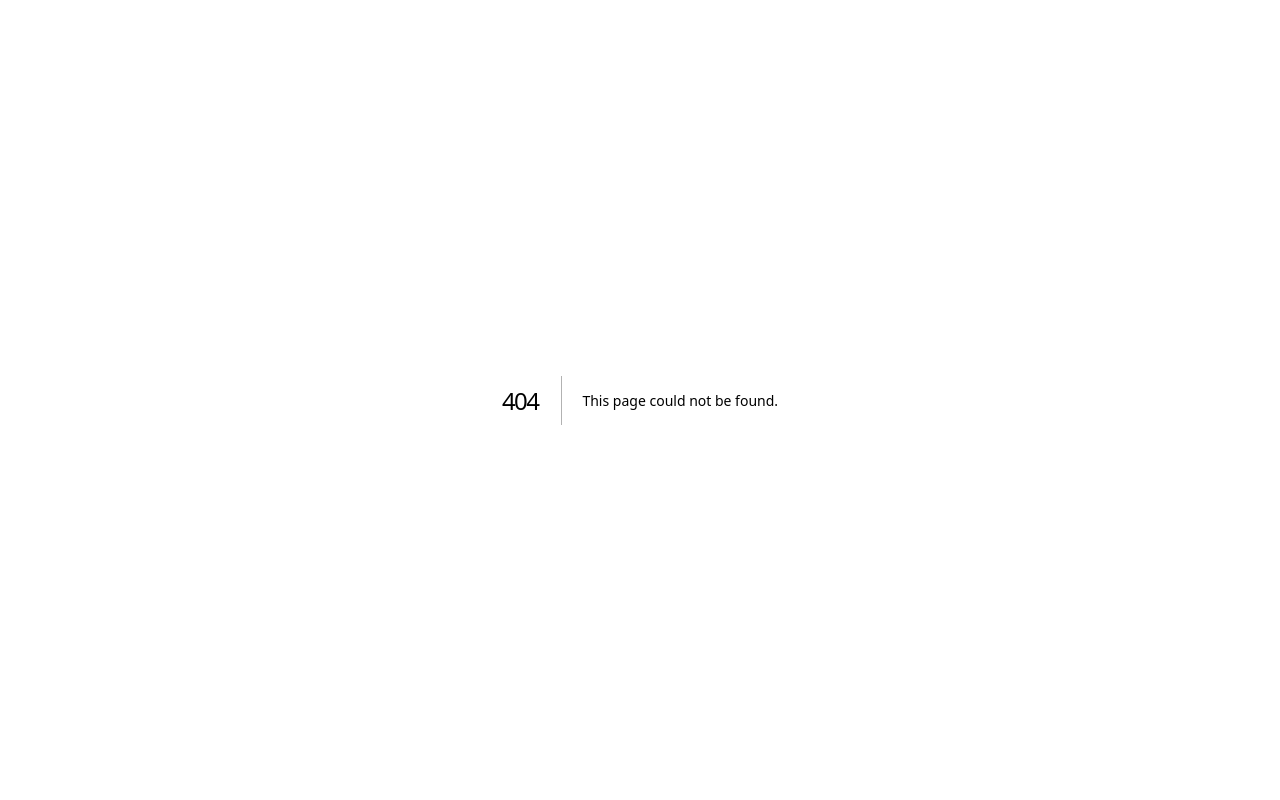
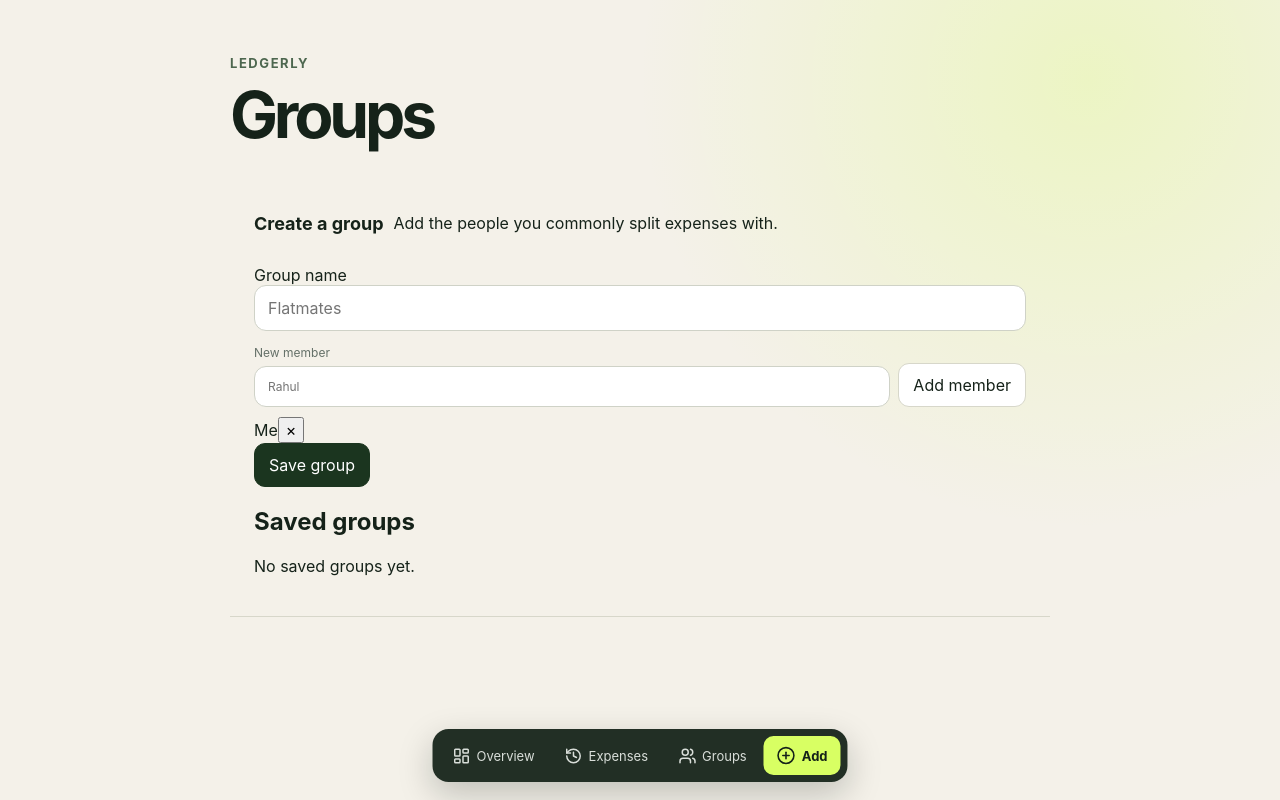
Before and after one commit to Saumil-Agarwal/private-expense-tracker, a Next.js app: page /groups in a window 1280 px wide. Before the commit this address had no page. Built offline with nearby package versions, Linux system fonts and the light colour scheme; no server answers; the database is empty.

Commit message:
feat: add reusable expense groups

```diff
--- a/src/app/api/groups/route.ts
+++ b/src/app/api/groups/route.ts
@@ -18,7 +18,13 @@ export async function GET() {
 export async function POST(request: Request) {
   try {
     const input = CreateGroup.parse(await request.json());
-    const names = [...new Set(input.memberNames.map((name) => name.trim()))];
+    const namesByKey = new Map<string, string>();
+    for (const name of input.memberNames) {
+      const trimmed = name.trim();
+      const key = trimmed.toLocaleLowerCase();
+      if (!namesByKey.has(key)) namesByKey.set(key, trimmed);
+    }
+    const names = [...namesByKey.values()];
     const { userId, supabase } = await getLocalOwnerContext();
     const { data: group, error: groupError } = await supabase.from("groups").insert({ user_id: userId, name: input.name }).select("id,name").single();
     if (groupError || !group) throw groupError ?? new Error("Group was not created");
--- /dev/null
+++ b/src/app/groups/page.tsx
@@ -0,0 +1,6 @@
+import { AppNav } from "@/components/app-nav";
+import { GroupManager } from "@/components/group-manager";
+
+export default function GroupsPage() {
+  return <main className="app-shell"><header className="app-header"><div><p className="eyebrow">Ledgerly</p><h1>Groups</h1></div></header><GroupManager /><AppNav /></main>;
+}
--- a/src/components/app-nav.tsx
+++ b/src/components/app-nav.tsx
@@ -1,6 +1,6 @@
 import Link from "next/link";
-import { CirclePlus, History, LayoutDashboard } from "lucide-react";
+import { CirclePlus, History, LayoutDashboard, Users } from "lucide-react";
 
 export function AppNav() {
-  return <nav className="app-nav"><Link href="/summary"><LayoutDashboard size={18} />Overview</Link><Link href="/expenses"><History size={18} />Expenses</Link><Link className="nav-add" href="/expenses/new"><CirclePlus size={19} />Add</Link></nav>;
+  return <nav className="app-nav"><Link href="/summary"><LayoutDashboard size={18} />Overview</Link><Link href="/expenses"><History size={18} />Expenses</Link><Link href="/groups"><Users size={18} />Groups</Link><Link className="nav-add" href="/expenses/new"><CirclePlus size={19} />Add</Link></nav>;
 }
--- /dev/null
+++ b/src/components/group-manager.tsx
@@ -0,0 +1,52 @@
+"use client";
+
+import { useEffect, useState } from "react";
+import type { ExpenseGroup } from "./group-picker";
+
+export function GroupManager({ compact = false, onCreated }: { compact?: boolean; onCreated?: (group: ExpenseGroup) => void }) {
+  const [groups, setGroups] = useState<ExpenseGroup[]>([]);
+  const [name, setName] = useState("");
+  const [newMember, setNewMember] = useState("");
+  const [members, setMembers] = useState(["Me"]);
+  const [error, setError] = useState("");
+  const [busy, setBusy] = useState(false);
+
+  useEffect(() => {
+    let active = true;
+    void fetch("/api/groups").then(async (response) => {
+      if (active && response.ok) setGroups((await response.json()).groups ?? []);
+    }).catch(() => { /* creation remains available if loading fails */ });
+    return () => { active = false; };
+  }, []);
+
+  function addMember() {
+    const member = newMember.trim();
+    if (!member) return;
+    if (members.some((current) => current.toLocaleLowerCase() === member.toLocaleLowerCase())) return setError("That member is already in the group.");
+    setMembers((current) => [...current, member]); setNewMember(""); setError("");
+  }
+
+  async function create() {
+    if (!name.trim()) return setError("Enter a group name.");
+    if (!members.length) return setError("Add at least one member.");
+    setBusy(true); setError("");
+    try {
+      const response = await fetch("/api/groups", { method: "POST", headers: { "content-type": "application/json" }, body: JSON.stringify({ name: name.trim(), memberNames: members }) });
+      const body = await response.json();
+      if (!response.ok) throw new Error(body.error ?? "Group could not be saved");
+      const group = body.group as ExpenseGroup;
+      setGroups((current) => [...current, group]); setName(""); setNewMember(""); setMembers(["Me"]); onCreated?.(group);
+    } catch (reason) { setError(reason instanceof Error ? reason.message : "Group could not be saved"); }
+    finally { setBusy(false); }
+  }
+
+  return <section className={compact ? "group-create" : "form-section"}>
+    {!compact && <div className="section-heading"><div><h2>Create a group</h2><p>Add the people you commonly split expenses with.</p></div></div>}
+    <label>Group name<input value={name} onChange={(event) => setName(event.target.value)} placeholder="Flatmates" /></label>
+    <div className="participant-row"><label>New member<input value={newMember} onChange={(event) => setNewMember(event.target.value)} placeholder="Rahul" /></label><button type="button" className="button-quiet" onClick={addMember}>Add member</button></div>
+    <div className="people-chips">{members.map((member) => <span key={member}>{member}<button type="button" aria-label={`Remove ${member}`} onClick={() => setMembers((current) => current.filter((item) => item !== member))}>×</button></span>)}</div>
+    <button type="button" className="button-primary" disabled={busy} onClick={create}>{busy ? "Saving…" : "Save group"}</button>
+    {error && <p role="alert">{error}</p>}
+    {!compact && <div className="group-list"><h2>Saved groups</h2>{groups.length ? groups.map((group) => <article key={group.id}><strong>{group.name}</strong><p>{group.people.map((person) => person.name).join(", ")}</p></article>) : <p>No saved groups yet.</p>}</div>}
+  </section>;
+}
```
Also changed, not shown: src/components/group-picker.tsx (+5 -8 lines), 2 other files (tests, documents, lock files or other folders).
